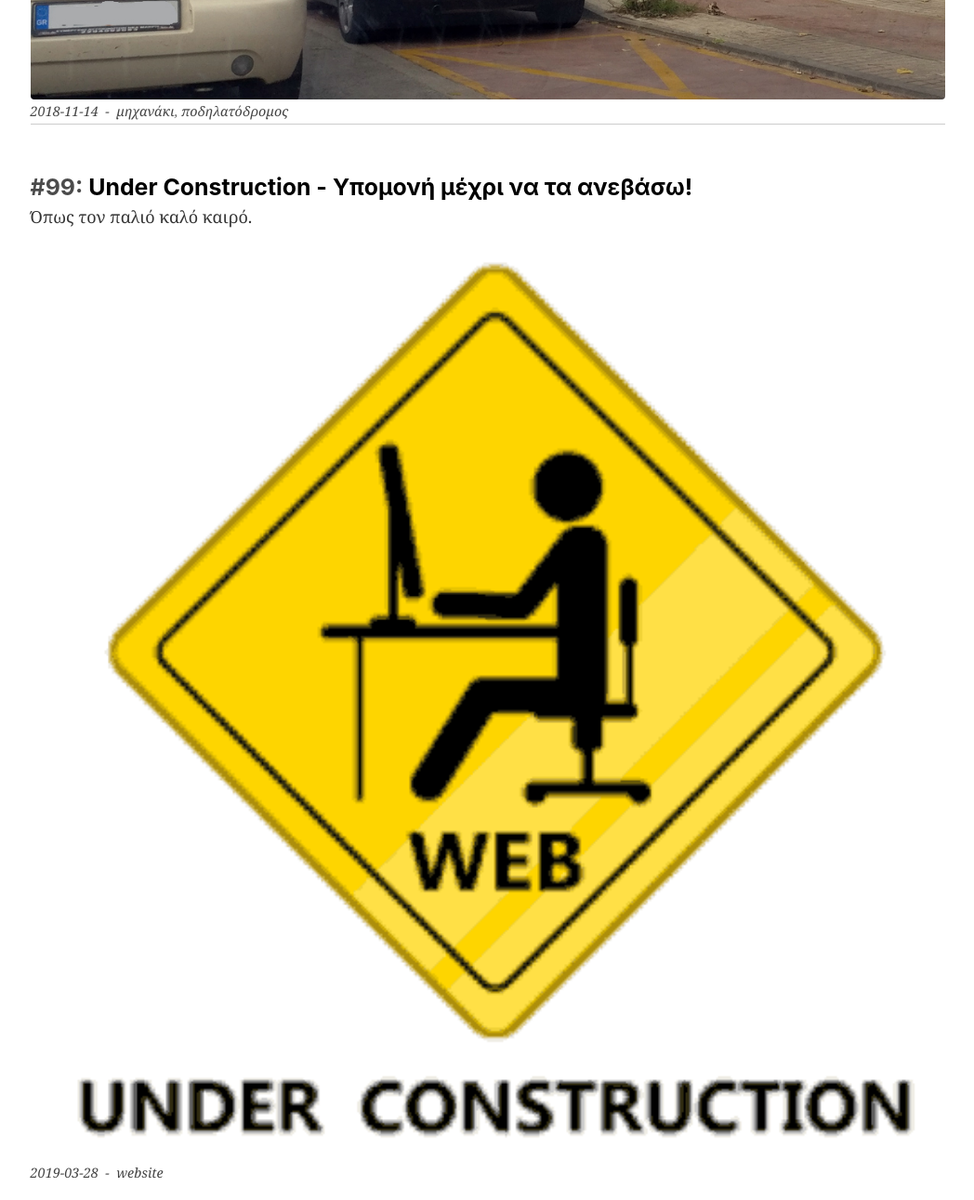
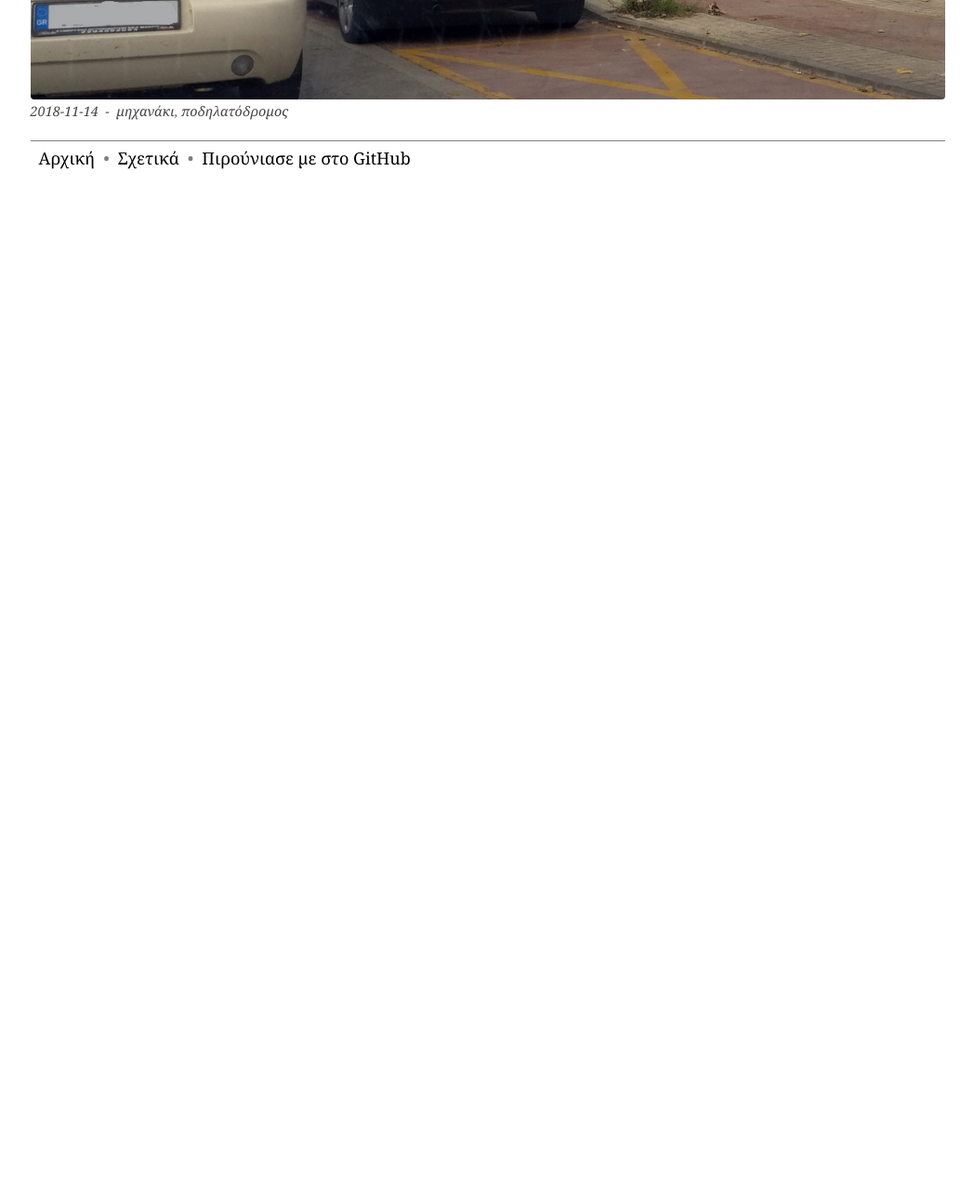
Before and after one commit to dimitrisscript/odigoi, a Gatsby site: page / in a window 1280 px wide. Shown: the part 9540-10831 px from the top of the page at 93% size, without its empty margins (115-1163 px from the left). After the commit the page ends 9755 px from the top, so only its background shows below. Built offline with nearby package versions, Linux system fonts and the light colour scheme; Gatsby itself is replaced by a stand-in of ours.

Commit message:
Remove under construction.

```diff
--- a/src/data.js
+++ b/src/data.js
@@ -103,14 +103,6 @@ export const cars = [
     tags: "μηχανάκι|ποδηλατόδρομος".split("|"),
     date: "2018-11-14",
   },
-  {
-    id: 99,
-    title: "Under Construction - Υπομονή μέχρι να τα ανεβάσω!",
-    description: "Όπως τον παλιό καλό καιρό.",
-    images: ["under_construction"],
-    tags: "website".split("|"),
-    date: "2019-03-28",
-  },
 ]
 
 const imagesQuery = graphql`
@@ -137,7 +129,6 @@ const imagesQuery = graphql`
     IMG_20181114_101245: file(relativePath: { eq: "IMG_20181114_101245.jpg" }) {...servicesImage}
     IMG_20181123_085935: file(relativePath: { eq: "IMG_20181123_085935.jpg" }) {...servicesImage}
     IMG_20181123_085936: file(relativePath: { eq: "IMG_20181123_085936.jpg" }) {...servicesImage}
-    under_construction: file(relativePath: { eq: "under-construction.png" }) {...servicesImage}
   }
 `
 
```
Also changed, not shown: src/images/under-construction.png (deleted).
